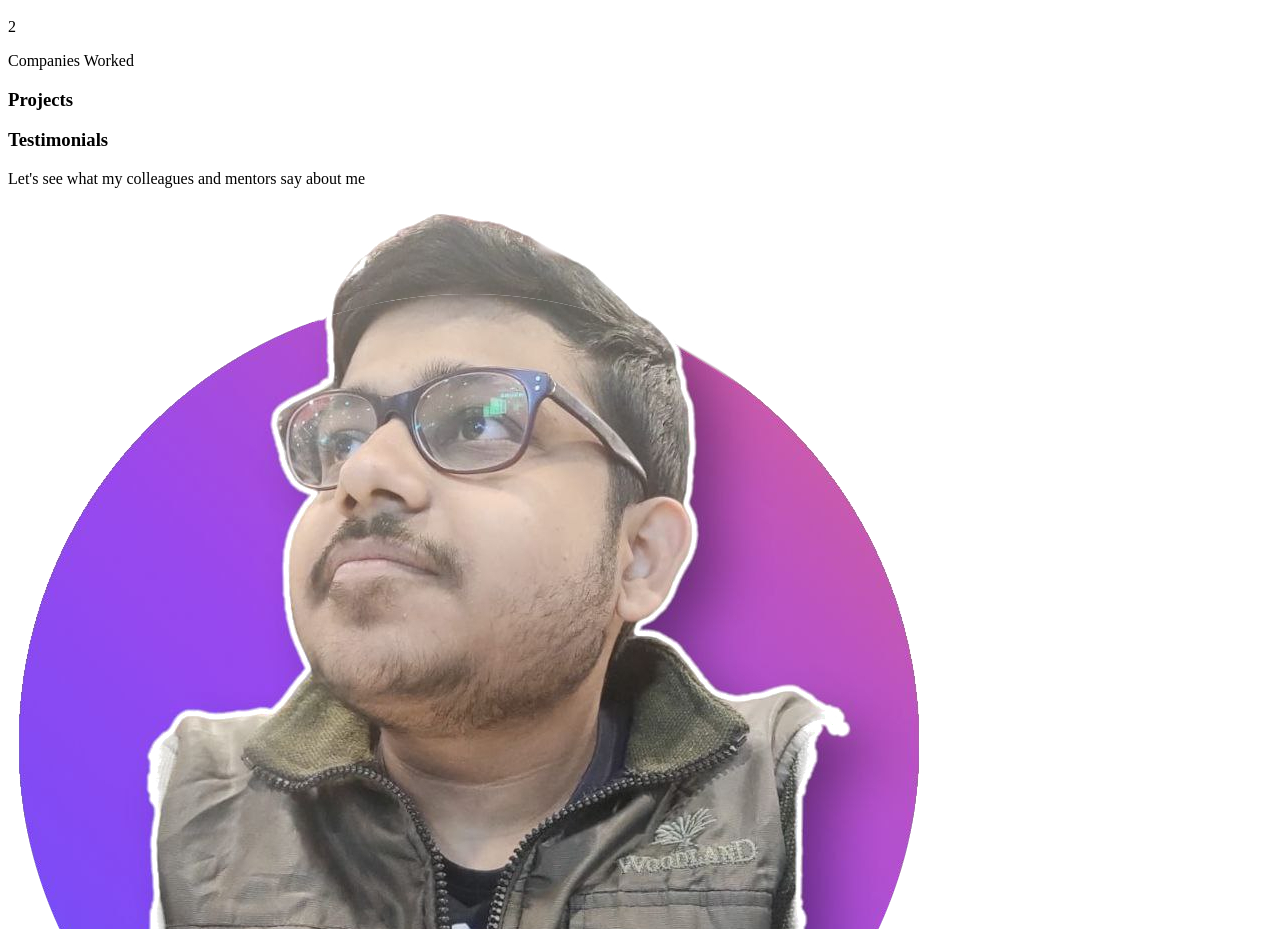
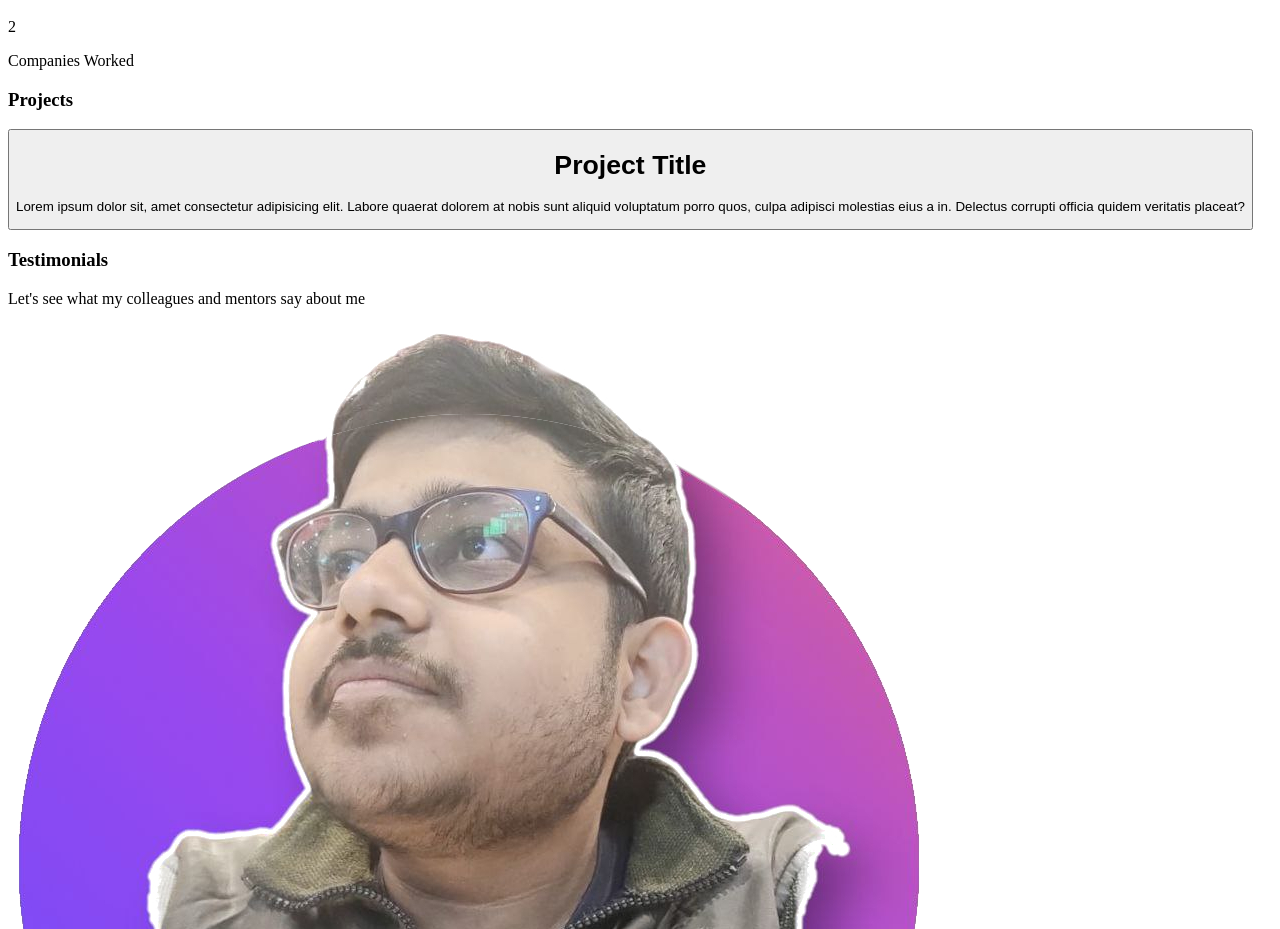
Before and after one commit to ananyo141/Portfolio, a React (Create React App) app: page / in a window 1280 px wide. Shown: the part 6128-7057 px from the top of the page. Built offline with nearby package versions, Linux system fonts and the light colour scheme.

Commit message:
Add animation modal for projects section add backdrop and modal components to handle project preview rename OverlayCard to ProjectCard

```diff
--- a/src/components/Projects.jsx
+++ b/src/components/Projects.jsx
@@ -1,4 +1,6 @@
 import React from "react";
+
+import ProjectCard from "./shared/ProjectCard";
 
 const Projects = () => {
   return (
@@ -10,6 +12,7 @@
         <h3 className="border-b-4 border-pink-500 pb-2 text-3xl font-bold">
           Projects
         </h3>
+        <ProjectCard />
       </div>
     </div>
   );
--- /dev/null
+++ b/src/components/shared/Backdrop/index.jsx
@@ -0,0 +1,17 @@
+import { motion } from "framer-motion";
+
+const Backdrop = ({ children, onClick }) => {
+  return (
+      <motion.div
+        className="fixed top-0 left-0 flex h-full w-full items-center justify-center bg-[#000000e1]"
+        onClick={onClick}
+        initial={{ opacity: 0 }}
+        animate={{ opacity: 1 }}
+        exit={{ opacity: 0 }}
+      >
+        {children}
+      </motion.div>
+  );
+};
+
+export default Backdrop;
--- /dev/null
+++ b/src/components/shared/Modal/index.jsx
@@ -0,0 +1,42 @@
+import Backdrop from "../Backdrop";
+import { motion } from "framer-motion";
+
+const Modal = ({ handleClose, text }) => {
+  const dropIn = {
+    hidden: {
+      y: "-100vh",
+      opacity: 0,
+    },
+    visible: {
+      y: "0",
+      opacity: 1,
+      transition: {
+        duration: 0.1,
+        type: "spring",
+        damping: 25,
+        stiffness: 500,
+      },
+    },
+    exit: {
+      y: "100vh",
+      opacity: 0,
+    },
+  };
+  return (
+      <Backdrop onClick={handleClose}>
+        <motion.div
+          onClick={(e) => e.stopPropagation()}
+          className="mx-auto my-auto flex h-1/2 w-1/2 flex-col items-center rounded-xl pr-4"
+          variants={dropIn}
+          initial="hidden"
+          animate="visible"
+          exit="exit"
+        >
+          <p>{text}</p>
+          <button onClick={handleClose}>Close</button>
+        </motion.div>
+      </Backdrop>
+  );
+};
+
+export default Modal;
--- /dev/null
+++ b/src/components/shared/ProjectCard.jsx
@@ -0,0 +1,33 @@
+import React, { useState } from "react";
+import { motion } from "framer-motion";
+
+import Modal from "./Modal";
+
+const ProjectCard = (props) => {
+  const [modalOpen, setModalOpen] = useState(false);
+  const close = () => setModalOpen(false);
+  const open = () => setModalOpen(true);
+
+  return (
+    <div className="flex gap-4">
+      <motion.button
+        whileHover={{ scale: 1.1 }}
+        whileTap={{ scale: 0.9 }}
+        className="rounded-lg p-20 shadow-xl"
+        onClick={() => (modalOpen ? close() : open())}
+      >
+        <h1>Project Title</h1>
+        <p>
+          Lorem ipsum dolor sit, amet consectetur adipisicing elit. Labore
+          quaerat dolorem at nobis sunt aliquid voluptatum porro quos, culpa
+          adipisci molestias eius a in. Delectus corrupti officia quidem
+          veritatis placeat?
+        </p>
+      </motion.button>
+
+      {modalOpen ? <Modal modalOpen={modalOpen} handleClose={close} /> : null}
+    </div>
+  );
+};
+
+export default ProjectCard;
```
Also changed, not shown: src/components/shared/OverlayCard.jsx (deleted, +0 -9 lines).
